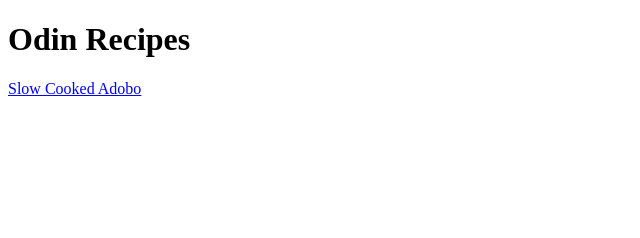
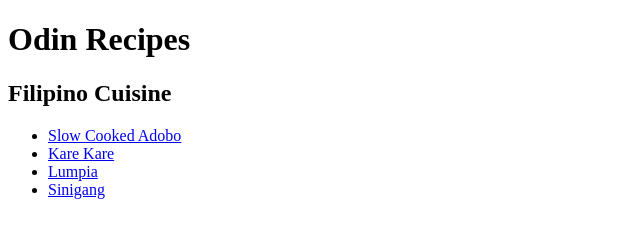
Before and after one commit to bonbon-codes/odin-recipies, a plain HTML site: page index.html in a window 1280 px wide. Shown: the whole page, without its empty margins (0-640 px from the left). Drawn offline with Linux system fonts and the light colour scheme.

Commit message:
Added 4 recipes in unordered lists to index.html

```diff
--- a/index.html
+++ b/index.html
@@ -7,6 +7,12 @@
 </head>
 <body>
     <h1>Odin Recipes</h1>
-    <a href="./recipes/adobo.html">Slow Cooked Adobo</a>
+    <h2>Filipino Cuisine</h2>
+    <ul>
+        <li><a href="./recipes/adobo.html">Slow Cooked Adobo</a></li>
+        <li><a href="./recipes/karekare.html">Kare Kare</a></li>
+        <li><a href="./recipes/lumpia.html">Lumpia</a></li>
+        <li><a href="./recipes/sinigang.html">Sinigang</a></li>
+    </ul>
 </body>
 </html>
```
